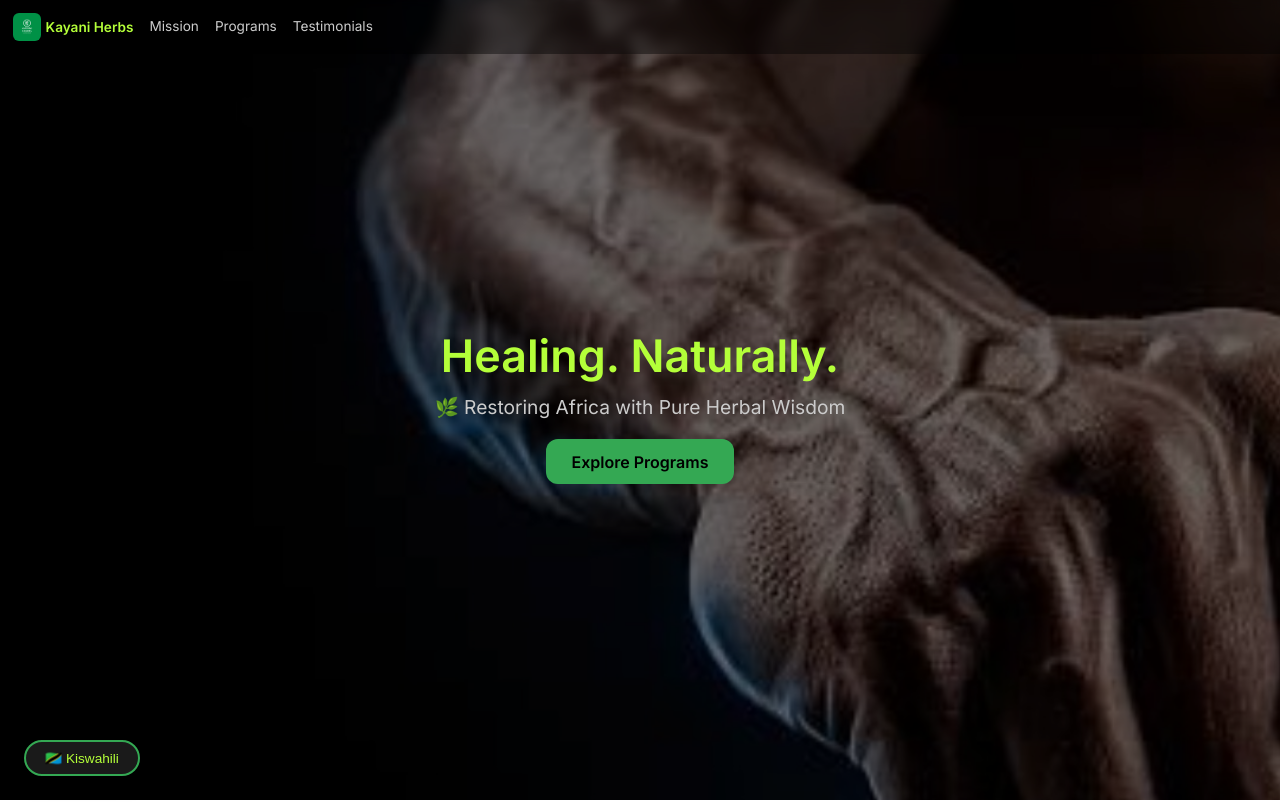
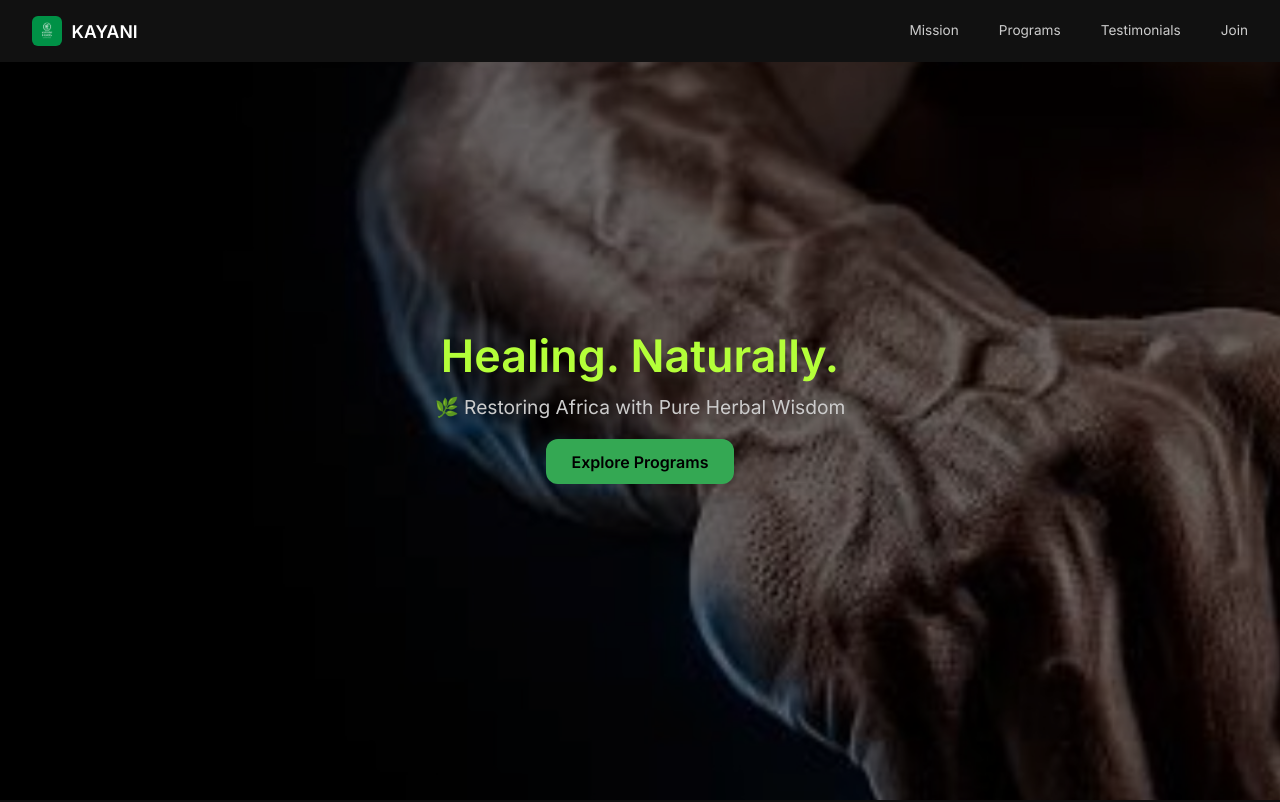
Before and after one commit to kayaniherbsgit/kilo-app, a React (Vite) app in the folder client/: page / in a window 1280 px wide. Shown: the top 802 px of the page. Built offline with nearby package versions, Linux system fonts and the light colour scheme; no server answers.

Commit message:
New Homapge Commits

```diff
--- a/client/src/pages/Homepage.css
+++ b/client/src/pages/Homepage.css
@@ -13,44 +13,38 @@ html {
   scroll-behavior: smooth;
 }
 
-/* Main Container */
 .homepage {
-  width: 100%;
+  width: 100vw;
+  height: 100vh;
   overflow-x: hidden;
+  position: relative;
 }
 
-/* Navbar */
 .navbar {
+  display: flex;
+  align-items: center;
+  justify-content: space-between;
+  padding: 1rem 2rem;
+  background-color: #111;
   position: fixed;
   top: 0;
+  left: 0;
   width: 100%;
-  padding: 1rem 1rem;
-  display: flex;
-  justify-content: space-between;
-  align-items: center;
-  background: rgba(0, 0, 0, 0.4);
-  backdrop-filter: blur(6px);
-  z-index: 100;
-  gap: 1rem;
-  flex-wrap: nowrap;
-    font-size: 0.85rem;
-      padding: 0.8rem 0.8rem;
+  z-index: 999;
+}
 
-
-}
 
 .logo {
   display: flex;
   align-items: center;
-  gap: 0.4rem;
-  font-weight: 600;
-  font-size: 0.95rem;
-  color: #b4ff39;
+  gap: 0.6rem;
+  font-weight: bold;
+  font-size: 1.1rem;
+  color: white;
   white-space: nowrap;
-  flex-shrink: 0;
-    font-size: 0.85rem;
-  gap: 0.3rem;
+  margin-right: auto; /* Push nav links to right */
 }
+
 
 
 .logo img {
@@ -60,19 +54,14 @@ html {
   object-fit: cover;
 }
 
-
 .nav-links {
   display: flex;
+  gap: 2.5rem;
   align-items: center;
-  gap: 1.1rem;
-  font-size: 0.95rem;
-  overflow-x: auto;
-  white-space: nowrap;
-  flex-grow: 1;
-  justify-content: flex-start;
-    gap: 1rem;
-  font-size: 0.85rem;
+  font-size: 1rem;
+  font-weight: 500;
 }
+
 
 .nav-links::-webkit-scrollbar {
   display: none;
@@ -85,7 +74,7 @@ html {
   text-decoration: none;
   font-size: 0.95rem;
   font-weight: 500;
-  transition: color 0.2s ease;
+  transition: color 0.2s ease-in-out;
   line-height: 1;
   font-size: 0.85rem;
 }
@@ -330,3 +319,183 @@ html {
   font-size: 1rem;
   margin-bottom: 0.5rem;
 }
+
+/* Shrink effect */
+.navbar.shrink {
+  padding: 0.6rem 1.2rem;
+  background: rgba(0, 0, 0, 0.7);
+}
+
+/* Hamburger menu */
+.hamburger {
+  display: none;
+  flex-direction: column;
+  gap: 5px;
+  cursor: pointer;
+}
+
+.hamburger span {
+  height: 2px;
+  width: 25px;
+  background: #aaa;
+  border-radius: 2px;
+}
+
+/* Mobile dropdown */
+.mobile-menu {
+  position: absolute;
+  top: 100%;
+  right: 1rem;
+  background: #222;
+  border-radius: 8px;
+  overflow: hidden;
+  box-shadow: 0 8px 16px rgba(0, 0, 0, 0.4);
+  display: flex;
+  flex-direction: column;
+  z-index: 1000;
+}
+
+.mobile-menu a {
+  padding: 1rem 2rem;
+  border-bottom: 1px solid #333;
+  color: #eee;
+  text-decoration: none;
+}
+
+.mobile-menu a:hover {
+  background: #333;
+}
+
+/* Responsive */
+@media (max-width: 768px) {
+  .nav-links {
+    display: none;
+  }
+
+  .hamburger {
+    display: flex;
+  }
+}
+
+.mobile-menu-overlay {
+  position: fixed;
+  inset: 0;
+  width: 100vw;
+  height: 100vh;
+  background: #111;
+  display: flex;
+  flex-direction: column;
+  align-items: center;
+  justify-content: center;
+  z-index: 2000;
+  animation: fadeIn 0.4s ease;
+  padding: 2rem;
+  box-sizing: border-box;
+}
+
+@keyframes fadeIn {
+  from { opacity: 0; transform: scale(0.98); }
+  to { opacity: 1; transform: scale(1); }
+}
+
+.mobile-menu-links {
+  display: flex;
+  flex-direction: column;
+  gap: 2rem;
+  text-align: center;
+}
+
+.mobile-menu-links a {
+  color: #fff;
+  text-decoration: none;
+  font-size: 1.4rem;
+  font-weight: 500;
+  transition: color 0.3s ease;
+}
+
+.mobile-menu-links a:hover {
+  color: #b4ff39;
+}
+
+.close-btn {
+  position: absolute;
+  top: 1.2rem;
+  right: 1.5rem;
+  font-size: 2rem;
+  color: #ccc;
+  background: none;
+  border: none;
+  cursor: pointer;
+  z-index: 2100;
+}
+
+.mobile-menu-dropdown {
+  position: fixed; /* not absolute */
+  top: 0;          /* cover navbar */
+  left: 0;
+  width: 100vw;
+  background: #111;
+  padding: 1.5rem 2rem;
+  box-shadow: 0 8px 20px rgba(0, 0, 0, 0.3);
+  z-index: 2000;  /* higher than navbar */
+  animation: slideDown 0.3s ease;
+}
+
+
+@keyframes slideDown {
+  from {
+    opacity: 0;
+    transform: translateY(-20px);
+  }
+  to {
+    opacity: 1;
+    transform: translateY(0);
+  }
+}
+
+.dropdown-header {
+  display: flex;
+  justify-content: space-between;
+  align-items: center;
+  font-weight: bold;
+  font-size: 1.1rem;
+  color: white;
+  margin-bottom: 1.5rem;
+}
+
+.close-btn {
+  font-size: 1.5rem;
+  background: none;
+  border: none;
+  color: #ccc;
+  cursor: pointer;
+}
+
+.dropdown-links {
+  display: flex;
+  flex-direction: column;
+  gap: 1.3rem;
+}
+
+.dropdown-links a {
+  color: white;
+  text-decoration: none;
+  font-size: 1.1rem;
+  font-weight: 500;
+  transition: all 0.2s ease;
+}
+
+.dropdown-links a:hover {
+  color: #b4ff39;
+}
+
+.logo img {
+  height: 30px;
+  width: 30px;
+  border-radius: 6px;
+  object-fit: cover;
+}
+
+.navbar.shrink {
+  padding: 0.5rem 2rem;
+}
--- a/client/src/pages/Homepage.jsx
+++ b/client/src/pages/Homepage.jsx
@@ -2,7 +2,6 @@ import React, { useState, useEffect } from 'react';
 import { motion } from 'framer-motion';
 import './Homepage.css';
 import logo from '../assets/kayani-logo.jpg';
-
 
 const content = {
   en: {
@@ -95,43 +94,71 @@ const Homepage = () => {
   const t = content[lang];
   const [showLangToggle, setShowLangToggle] = useState(true);
   const [showMore, setShowMore] = useState(false);
+  const [shrink, setShrink] = useState(false);
+  const [menuOpen, setMenuOpen] = useState(false);
 
-
-  // Scroll toggle for language button
   useEffect(() => {
     let lastScrollY = window.scrollY;
     const handleScroll = () => {
-      if (window.scrollY > lastScrollY) {
-        setShowLangToggle(false);
-      } else {
-        setShowLangToggle(true);
-      }
+      setShowLangToggle(window.scrollY < lastScrollY);
+      setShrink(window.scrollY > 50);
       lastScrollY = window.scrollY;
     };
     window.addEventListener('scroll', handleScroll);
     return () => window.removeEventListener('scroll', handleScroll);
   }, []);
 
-  // Toggle language and store
+  useEffect(() => {
+  document.body.style.overflow = menuOpen ? 'hidden' : 'auto';
+}, [menuOpen]);
+
+
   const toggleLang = () => {
     const next = lang === 'sw' ? 'en' : 'sw';
     setLang(next);
     localStorage.setItem('kayani_lang', next);
   };
 
+
   return (
-    <div className="homepage">
+ <div className="homepage">
       {/* Navbar */}
-      <header className="navbar">
-        <div className="logo">
-          <img src={logo} alt="Kayani Herbs" />
-          <span>Kayani Herbs</span>
-        </div>
+      <header className={`navbar ${shrink ? 'shrink' : ''}`}>
+            <div className="logo">
+        <img src={logo} alt="Kayani Herbs" />
+        <span>KAYANI</span>
+      </div>
+
+
         <nav className="nav-links">
           <a href="#mission">{t.nav[0]}</a>
           <a href="#programs">{t.nav[1]}</a>
           <a href="#testimonials">{t.nav[2]}</a>
+          <a href="#join">{t.nav[3]}</a>
         </nav>
+
+        <div className="hamburger" onClick={() => setMenuOpen(!menuOpen)}>
+          <span />
+          <span />
+          <span />
+        </div>
+
+        {menuOpen && (
+          <div className="mobile-menu-dropdown">
+            <div className="dropdown-header">
+              <span>KAYANI</span>
+              <button className="close-btn" onClick={() => setMenuOpen(false)}>✕</button>
+            </div>
+            <div className="dropdown-links">
+              <a href="#mission" onClick={() => setMenuOpen(false)}>{t.nav[0]}</a>
+              <a href="#programs" onClick={() => setMenuOpen(false)}>{t.nav[1]}</a>
+              <a href="#testimonials" onClick={() => setMenuOpen(false)}>{t.nav[2]}</a>
+              <a href="#join" onClick={() => setMenuOpen(false)}>{t.nav[3]}</a>
+            </div>
+          </div>
+        )}
+
+
       </header>
 
       {/* Hero */}
--- a/client/src/styles/Navbar.css
+++ b/client/src/styles/Navbar.css
@@ -16,7 +16,7 @@
   align-items: center;
   background: rgba(0, 0, 0, 0.5);
   backdrop-filter: blur(6px);
-  z-index: 999;
+  z-index: 1000;
   transition: all 0.3s ease;
 }
 
```
Also changed, not shown: client/package.json (line endings or trailing spaces), client/src/contexts/ThemeContext.jsx (line endings or trailing spaces), 1 other file (tests, documents, lock files or other folders).
